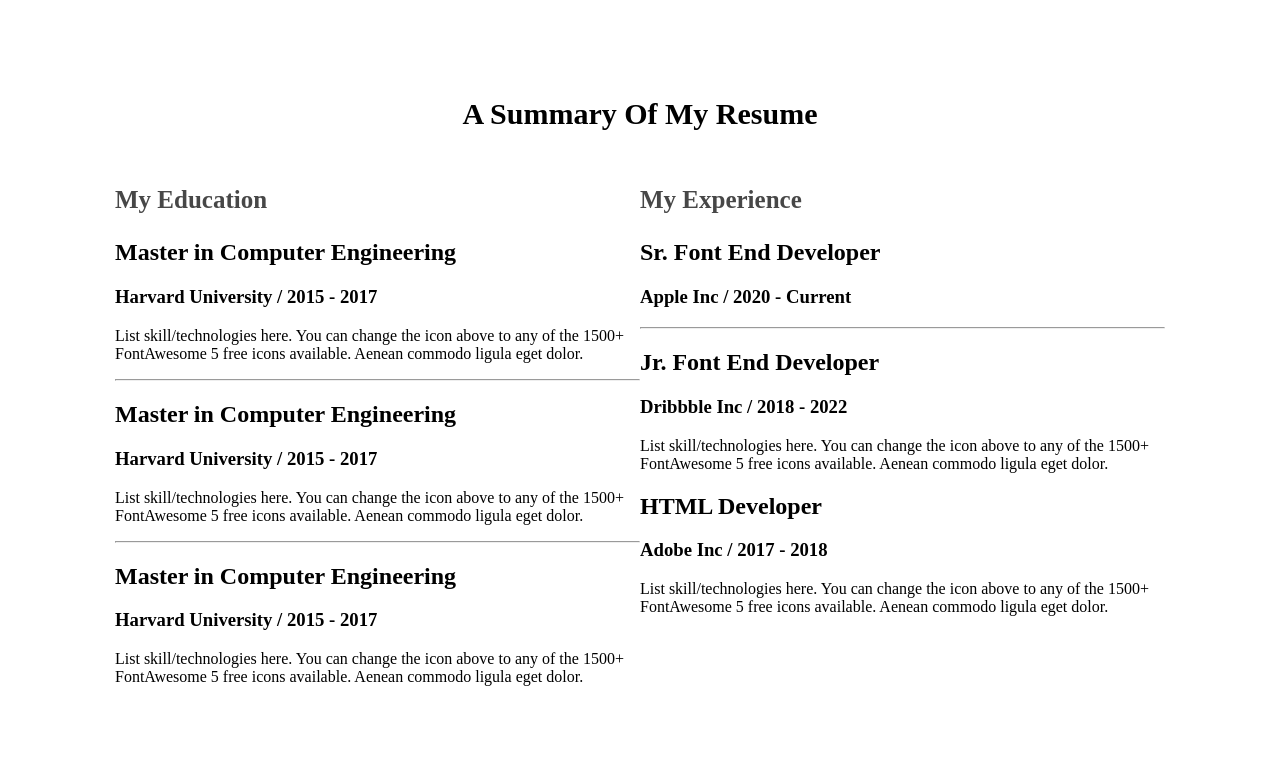
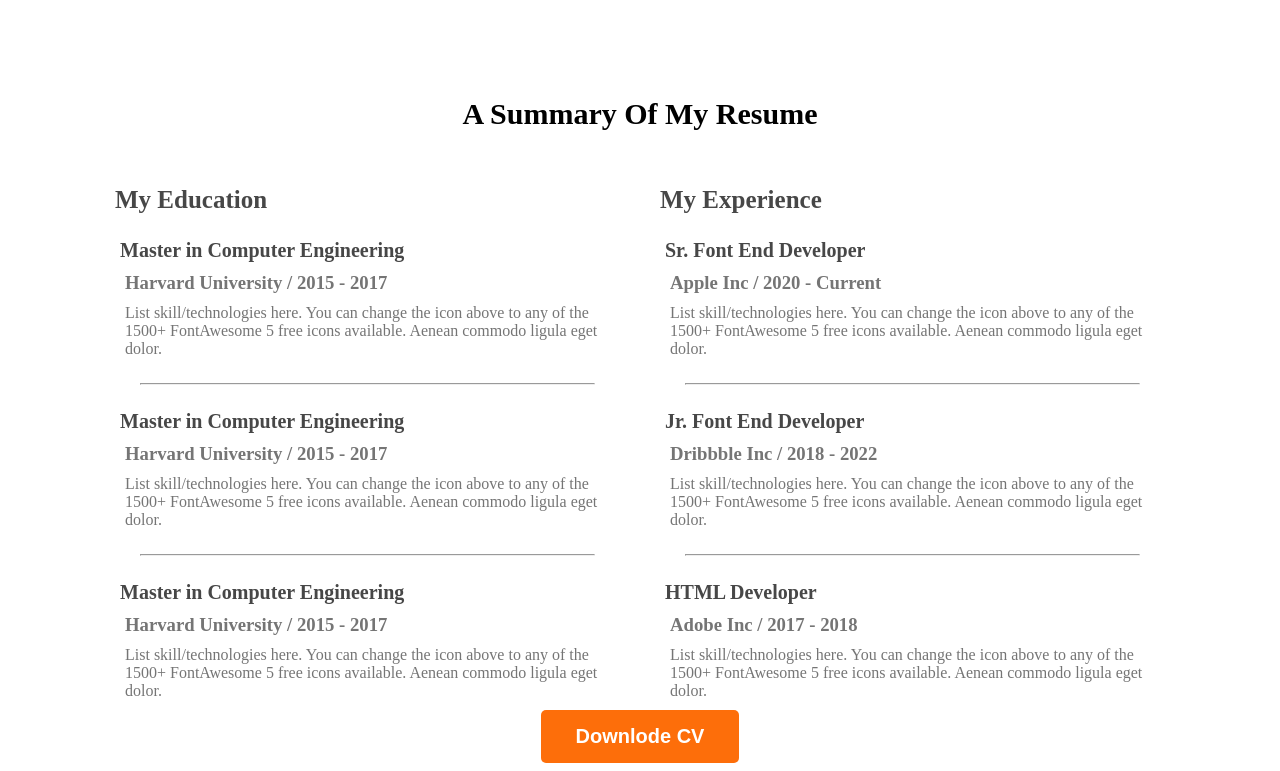
Before and after one commit to Rajuanul-Haque/devoloper-portfolio, a plain HTML site: page index.html in a window 1280 px wide. Shown: the part 1760-2531 px from the top of the page. Before the commit the page ends 2470 px from the top, so only its background shows below. Drawn offline with Linux system fonts and the light colour scheme.

Commit message:
added resume css

```diff
--- a/index.html
+++ b/index.html
@@ -114,7 +114,8 @@
                     <div class="resume-item">
                         <h2 class="resume-item-title">Sr. Font End Developer</h2>
                         <h3 class="resume-item-institute">Apple Inc / 2020 - Current</h3>
-                        <p class="resume-item-description"> </p>
+                        <p class="resume-item-description">List skill/technologies here. You can change the icon above
+                            to any of the 1500+ FontAwesome 5 free icons available. Aenean commodo ligula eget dolor. </p>
                     </div>
                     <hr>
                     <div class="resume-item">
@@ -123,6 +124,7 @@
                         <p class="resume-item-description">List skill/technologies here. You can change the icon above
                             to any of the 1500+ FontAwesome 5 free icons available. Aenean commodo ligula eget dolor.</p>
                     </div>
+                    <hr>
                     <div class="resume-item">
                         <h2 class="resume-item-title">HTML Developer</h2>
                         <h3 class="resume-item-institute">Adobe Inc / 2017 - 2018</h3>
@@ -131,6 +133,9 @@
                     </div>
                 </div>
             </div>
+            <div class="downlode-cv">
+                <button class="btn_primary">Downlode CV</button>
+            </div>
           </section>
     </main>
     <footer>
--- a/styles/portfolio.css
+++ b/styles/portfolio.css
@@ -162,4 +162,21 @@
 }
 .resume-conteneer{
     display: flex;
+    gap: 40px;
 }
+.resume-item-description, .resume-item-institute{
+    color: #757575;
+    margin: 10px;
+}
+.resume-item-title{
+    color: #474747;
+    font-size: 20px;
+    font-weight: 700;
+    margin: 05px;
+}
+.resume-conteneer hr{
+    margin: 25px;
+}
+.downlode-cv{
+    text-align: center;
+}
```
